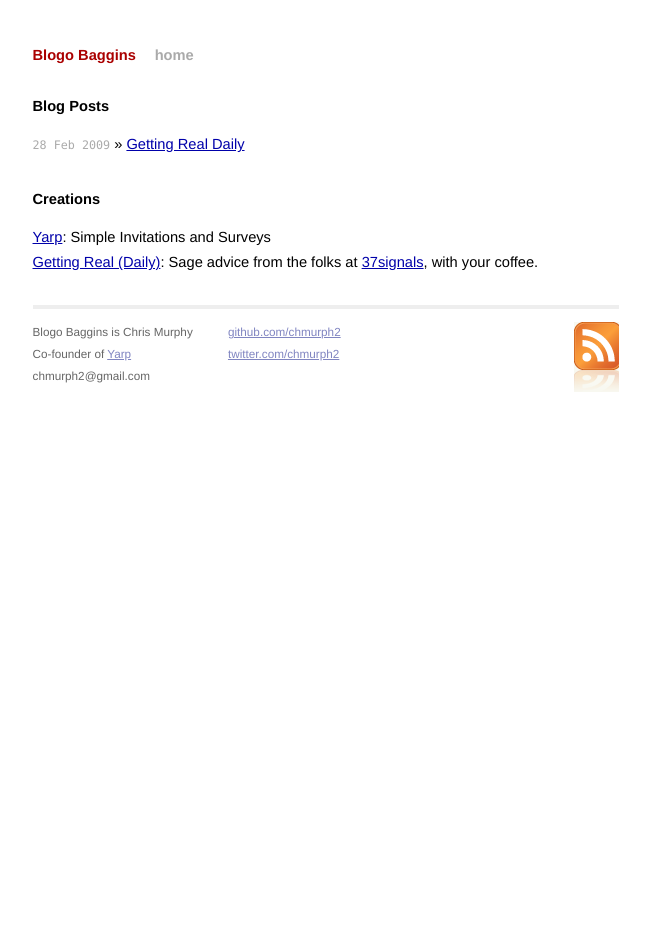
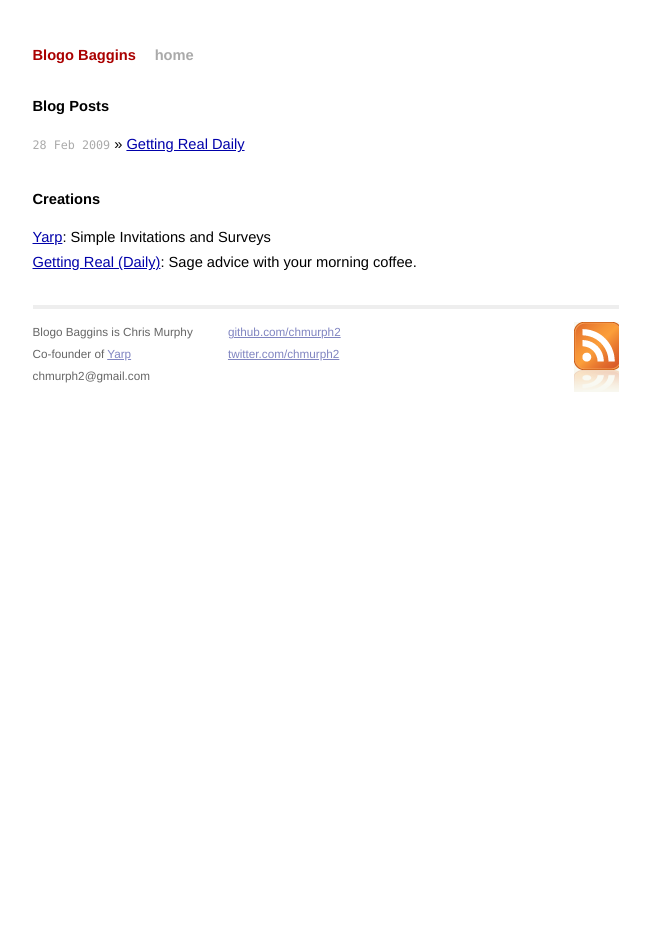
Before and after one commit to chmurph2/blogobaggins.com, a Jekyll site: the page built from index.html, in a window 1280 px wide. Shown: the whole page, without its empty margins (314-964 px from the left). Built offline with Jekyll 4.4.1, drawn with Linux system fonts in a browser that asks for light colours.

Commit message:
Removed 37s from creations.

```diff
--- a/index.html
+++ b/index.html
@@ -14,6 +14,6 @@
   <h1>Creations</h1>
   <ul class="posts">
     <li><a href="http://Yarp.com/">Yarp</a>: Simple Invitations and Surveys</li>
-    <li><a href="http://gettingrealdaily.com/">Getting Real (Daily)</a>: Sage advice from the folks at <a href="37signals.com">37signals</a>, with your coffee.</li>
+    <li><a href="http://gettingrealdaily.com/">Getting Real (Daily)</a>: Sage advice with your morning coffee.</li>
   </ul>
 </div>
```
